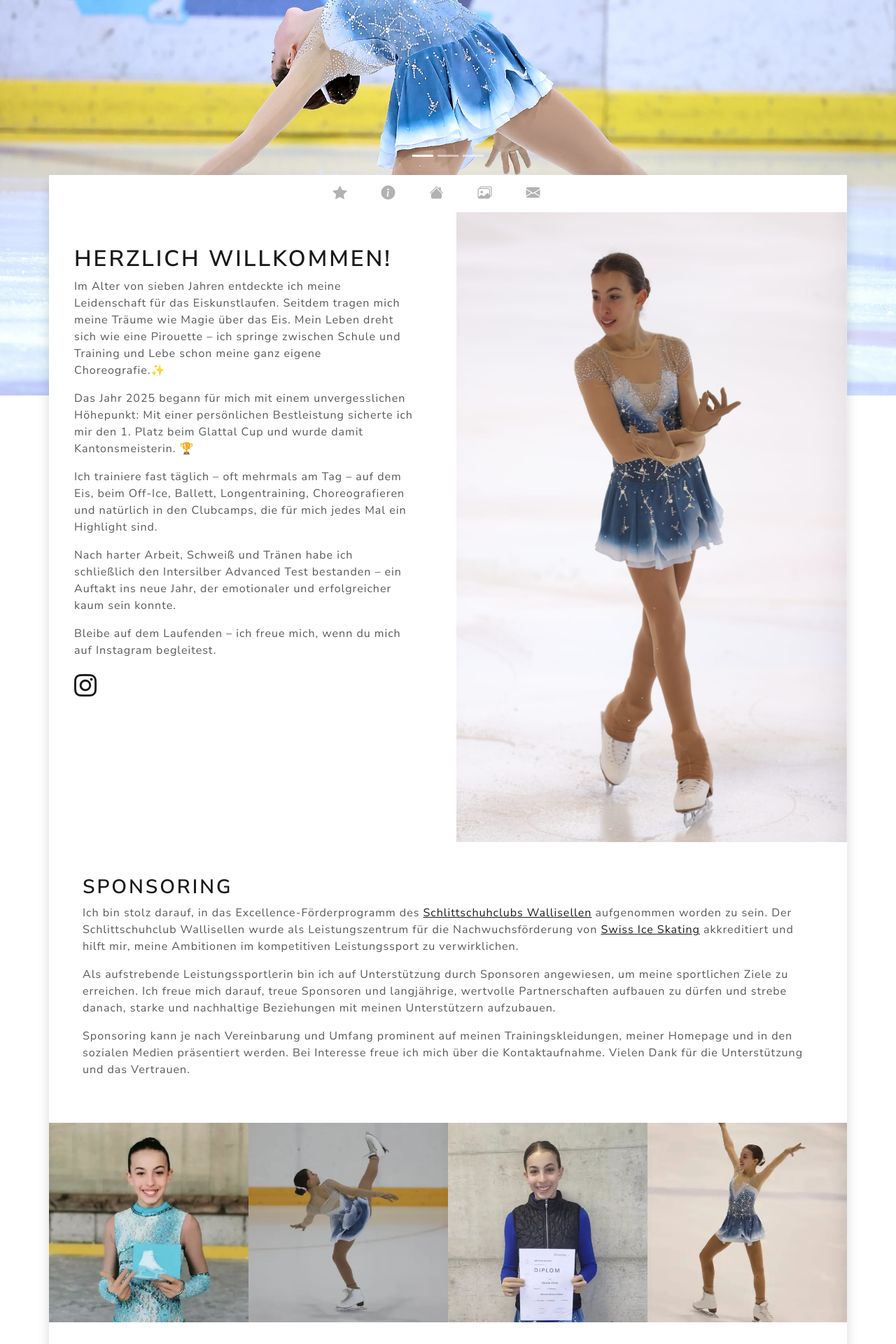
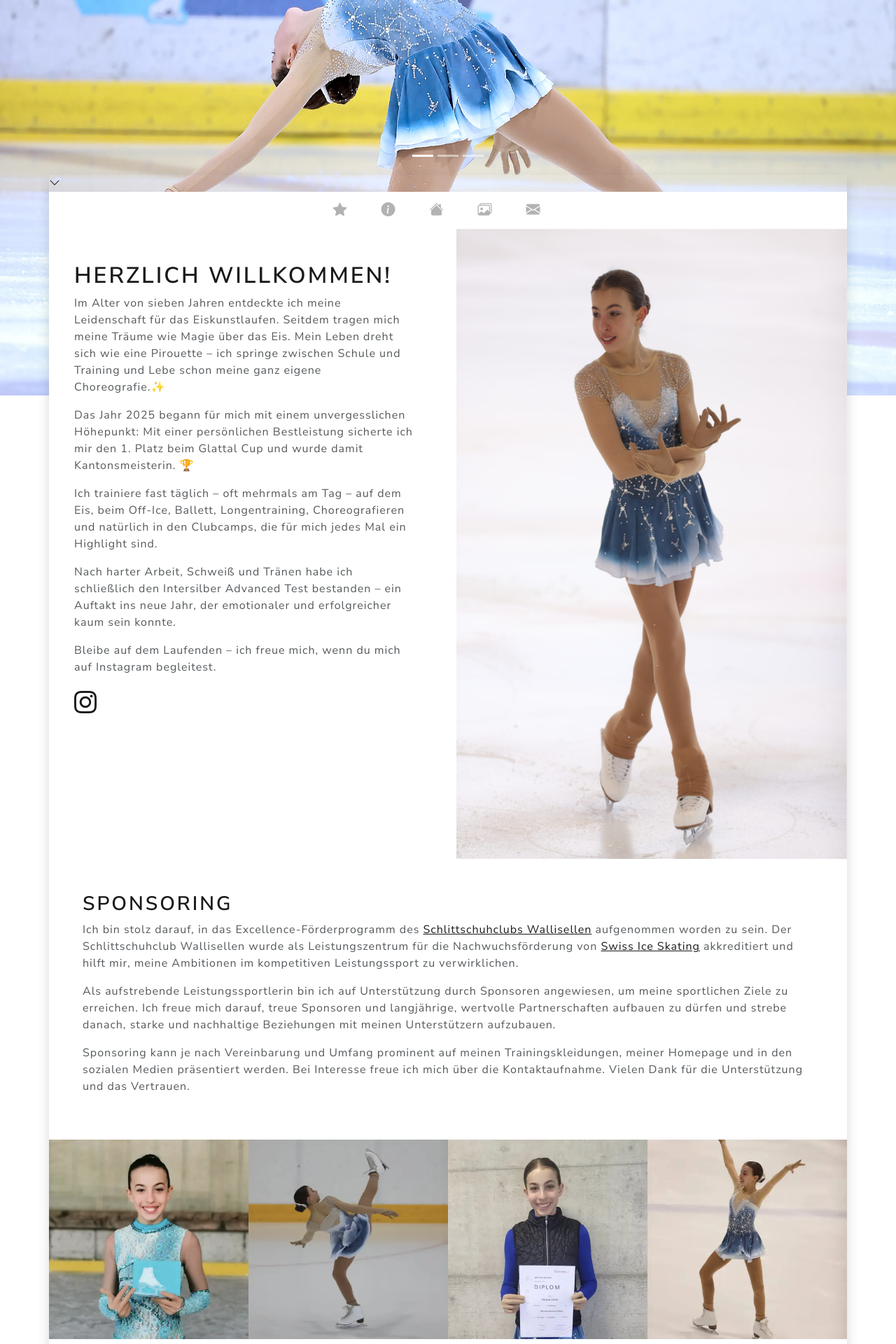
Before and after one commit to flavioaiello/3e2c7395a0ed6e61989d9d6b05156f06a7a27504, a Jekyll site: the page built from index.html, in a window 1280 px wide. Shown: the part 335-2255 px from the top of the page at 70% size. Built offline with Jekyll 4.4.1, drawn with Linux system fonts in a browser that asks for light colours; nearby versions of some CDN libraries.

Commit message:
Update default.html

```diff
--- a/_layouts/default.html
+++ b/_layouts/default.html
@@ -38,6 +38,19 @@
                 opacity: 1;
             }
         }
+
+        .down {
+          animation: bounce 2s infinite;
+        }
+
+        @keyframes bounce {
+          0%, 100% {
+            transform: translateY(0);
+          }
+          50% {
+            transform: translateY(10px);
+          }
+        }
     </style>
 </head>
 
@@ -65,6 +78,7 @@
     </header>
 
     <main class="container shadow p-0">
+        <a class="down" href="#content" data-scroll><i class="bi bi-chevron-down"></i></a>
         <nav class="navbar navbar-expand-md bg-white sticky-top p-0">
             <div class="navbar-collapse collapse justify-content-center" id="collapsingNavbar">
                 <ul class="navbar-nav">
@@ -80,7 +94,6 @@
         </nav>
         {{ content }}
     </main>
-
     <script src="{{ site.assets.js }}" crossorigin="anonymous"></script>
 </body>
 
```
